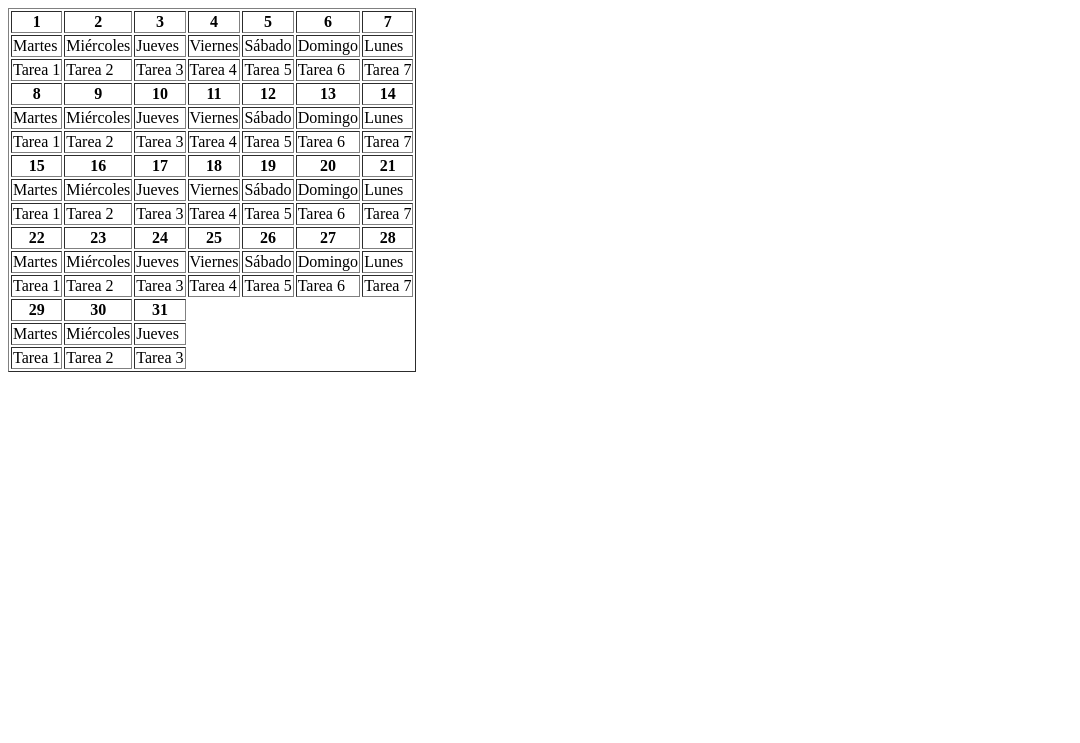
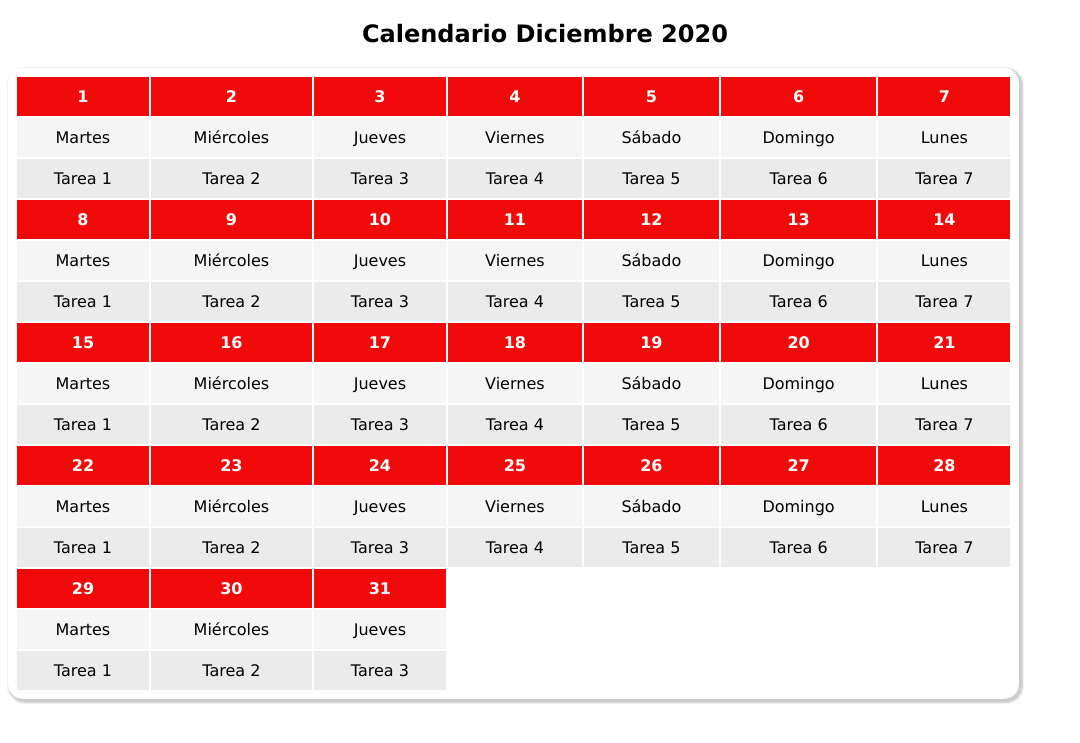
Before and after one commit to Zepeda10/Calendario, a PHP site: page /Principal.html in a window 1280 px wide. Shown: the top 743 px of the page, without its empty margins (0-1080 px from the left). Run offline with PHP 8.4, Linux system fonts and the light colour scheme; some libraries are stand-ins or nearby versions.

Commit message:
agregando estilos a tabla y posicionando span

```diff
--- a/Principal.html
+++ b/Principal.html
@@ -8,16 +8,11 @@
 	<link rel="stylesheet" href="estilos.css">
 	<script type="text/javascript" src="Acciones.js"></script>
 </head>
-<style>
-		.destacar{
-			background-color:#F00;
-			color:#FFF;
-		}
-</style>
-<body >
 
+<body>
+	<h2 id="titulo">Calendario Diciembre 2020</h2>
 
-	<table id="tabla1" border="1">
+	<table id="tabla1">
 		<thead>
 			<tr>
 				<th>1</th>
--- a/estilos.css
+++ b/estilos.css
@@ -1,9 +1,47 @@
+body{
+	font-family: verdana,arial;
+}
+
+#titulo{
+	margin-left: 28%;
+}
+
 #mensaje{
-			float:left;
-			margin:15px;
-			background-color:green;
-			width:150px;
-			height:150px;
-			font-size:30px;
-			text-align:center;
-		}
+	position:absolute;
+	left:83%;
+	top:50px;
+	margin:15px;
+	background-color:green;
+	font-size:18px;
+	text-align:center;
+}
+
+#tabla1{
+	margin:left;
+	padding:5px;
+	width: 80%;
+	border-radius: 15px;
+	border: 2px solid transparent;
+    box-shadow: 2px 2px 2px 2px rgba(0, 0, 0, 0.2);
+}
+
+th, td{
+	padding: 10px;
+}
+
+#tabla1 td{
+	text-align: center;
+}
+
+thead{
+	background-color: #F00A0A;
+	color: white;
+}
+
+tr:nth-child(even){
+	background-color: #EBEBEB;
+}
+
+tbody tr:nth-child(odd){
+	background-color: #F5F5F5;
+}
```
